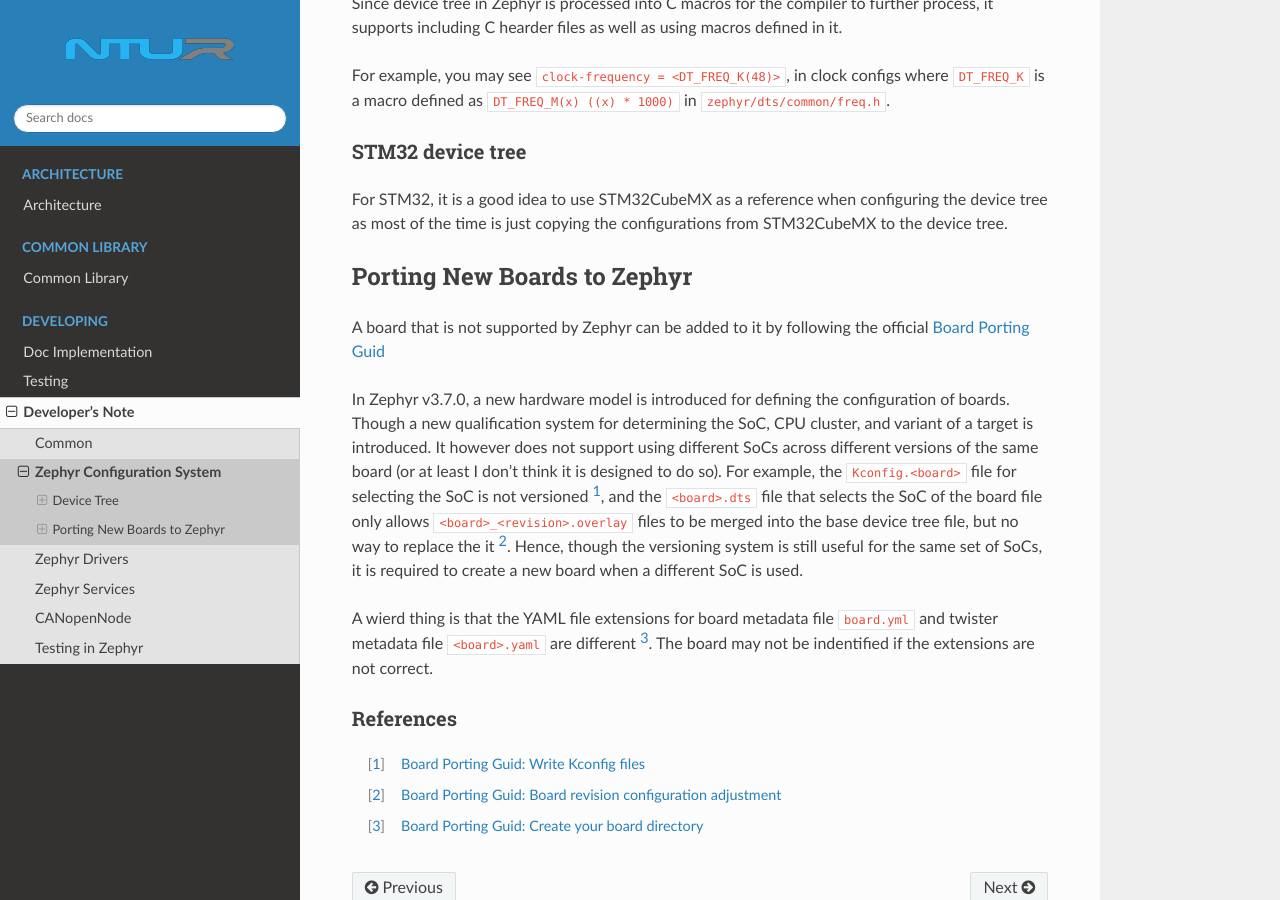
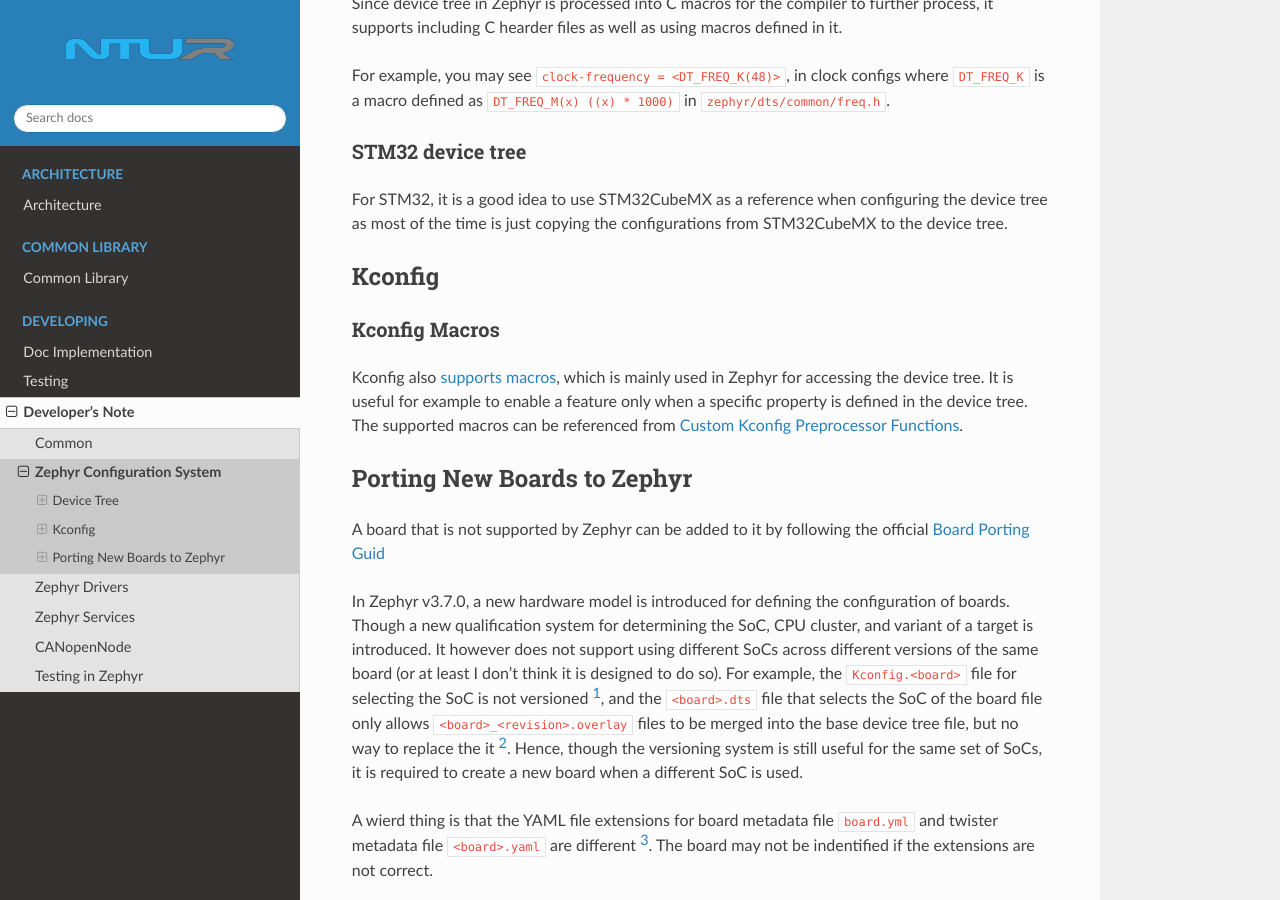
Before and after one commit to NTURacingTeam/nturt_zephyr_common, a Sphinx documentation site: the page built from doc/notes/config.rst, in a window 1280 px wide and 900 px high, scrolled down 688 px. Built offline with Sphinx 7.4.7 and the Read the Docs theme 3.1.0, drawn with Linux system fonts in a browser that asks for light colours.

Commit message:
doc update for devicetree and kconfig

```diff
--- a/doc/notes/config.rst
+++ b/doc/notes/config.rst
@@ -47,6 +47,20 @@ For STM32, it is a good idea to use STM32CubeMX as a reference when configuring
 the device tree as most of the time is just copying the configurations from
 STM32CubeMX to the device tree.
 
+Kconfig
+=======
+
+Kconfig Macros
+--------------
+
+Kconfig also `supports macros
+<https://www.kernel.org/doc/html/latest/kbuild/kconfig-macro-language.html>`_,
+which is mainly used in Zephyr for accessing the device tree. It is useful for
+example to enable a feature only when a specific property is defined in the
+device tree. The supported macros can be referenced from `Custom Kconfig
+Preprocessor Functions
+<https://docs.zephyrproject.org/4.0.0/build/kconfig/preprocessor-functions.html>`_.
+
 Porting New Boards to Zephyr
 ============================
 
```
Also changed, not shown: doc/notes/drivers.rst (+7 -1 lines).
